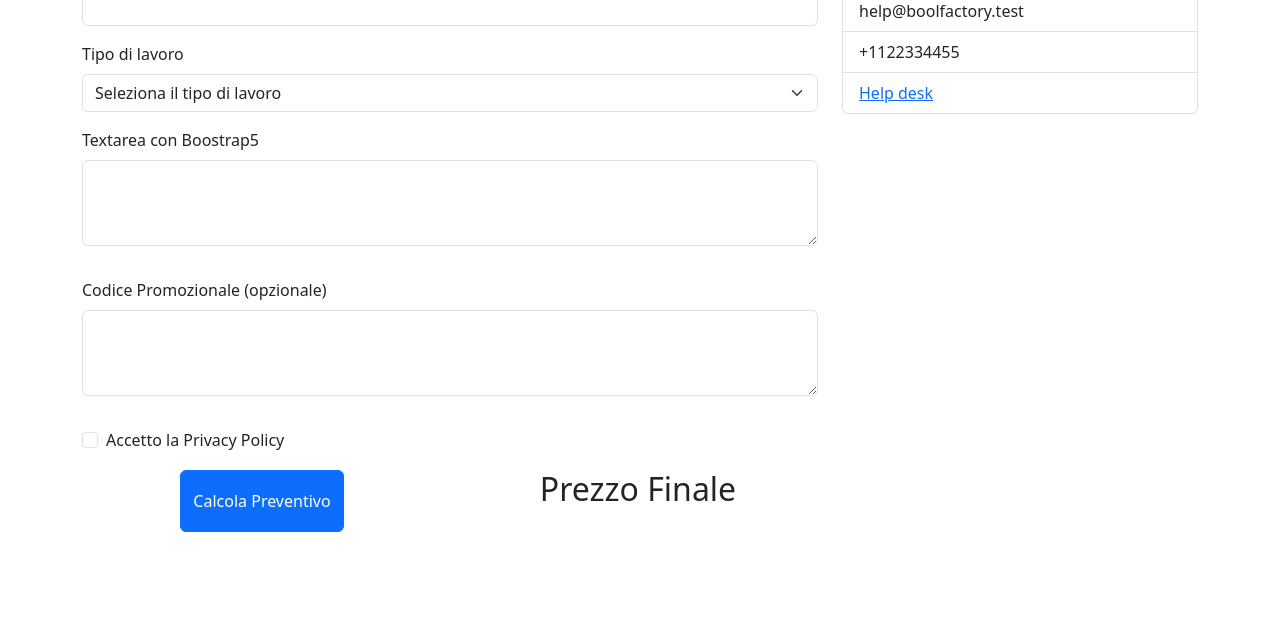
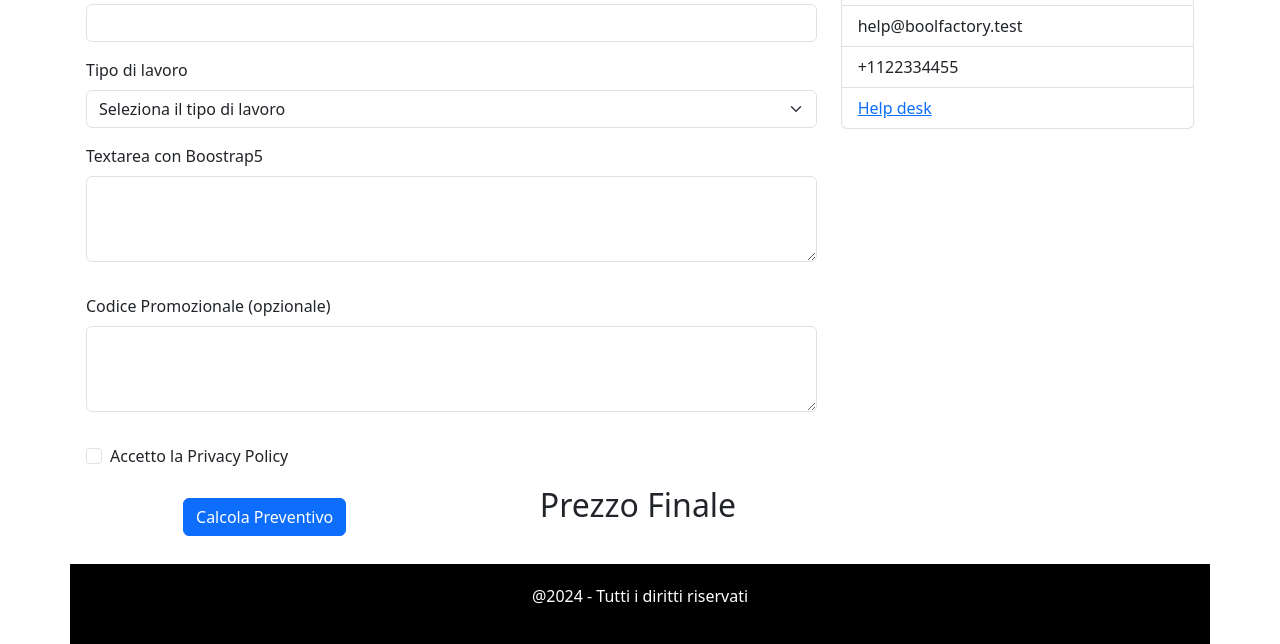
Before and after one commit to giorgiofreni/bootstrap-preventivo, a plain HTML site: page index.html in a window 1280 px wide. Shown: the part 368-1012 px from the top of the page. Before the commit the page ends 900 px from the top, so only its background shows below. Drawn offline with nearby package versions, Linux system fonts and the light colour scheme.

Commit message:
add: align button

```diff
--- a/index.html
+++ b/index.html
@@ -28,11 +28,6 @@
                 <a class="nav-link active text-white" aria-current="page" href="#">Contatti</a>
               </li>
             </ul>
-            <!--
-            <form class="d-flex" role="search">
-              <input class="form-control me-2" type="search" placeholder="Search" aria-label="Search">
-              <button class="btn btn-outline-success" type="submit">Search</button>
-            </form>-->
           </div>
         </div>
       </nav>
@@ -40,7 +35,7 @@
 
     <main>
         <section>
-            <div class="container">
+            <div class="container p-3">
                 <div class="row">
                     <div class="col-sm-8">
                         <h1>Richiesta Preventivo</h1>
@@ -105,8 +100,8 @@
 
 
                               <!--pulsante-->
-                              <div class="col-sm-6 d-flex justify-content-center">
-                                <button type="submit" class="btn btn-primary">Calcola Preventivo</button>
+                              <div class="col-sm-6 d-flex justify-content-center align-items-center btn-lg">
+                                    <button type="submit" class="btn btn-primary">Calcola Preventivo</button>
                               </div>
 
                               <!-- prezzo totale-->
@@ -149,9 +144,18 @@
 
                     </div>
 
-            </div>
+                </div>
             </div>
         </section>
+<!-- footer -->
+<section>
+    <div class="container">
+        <div class="row bg-black text-white text-center align-items-center" style="height: 80px;">
+            <div class="col"><p>@2024 - Tutti i diritti riservati</p>
+            </div>
+        </div>
+    </div>
+</section>
 
 
     </main>
```
